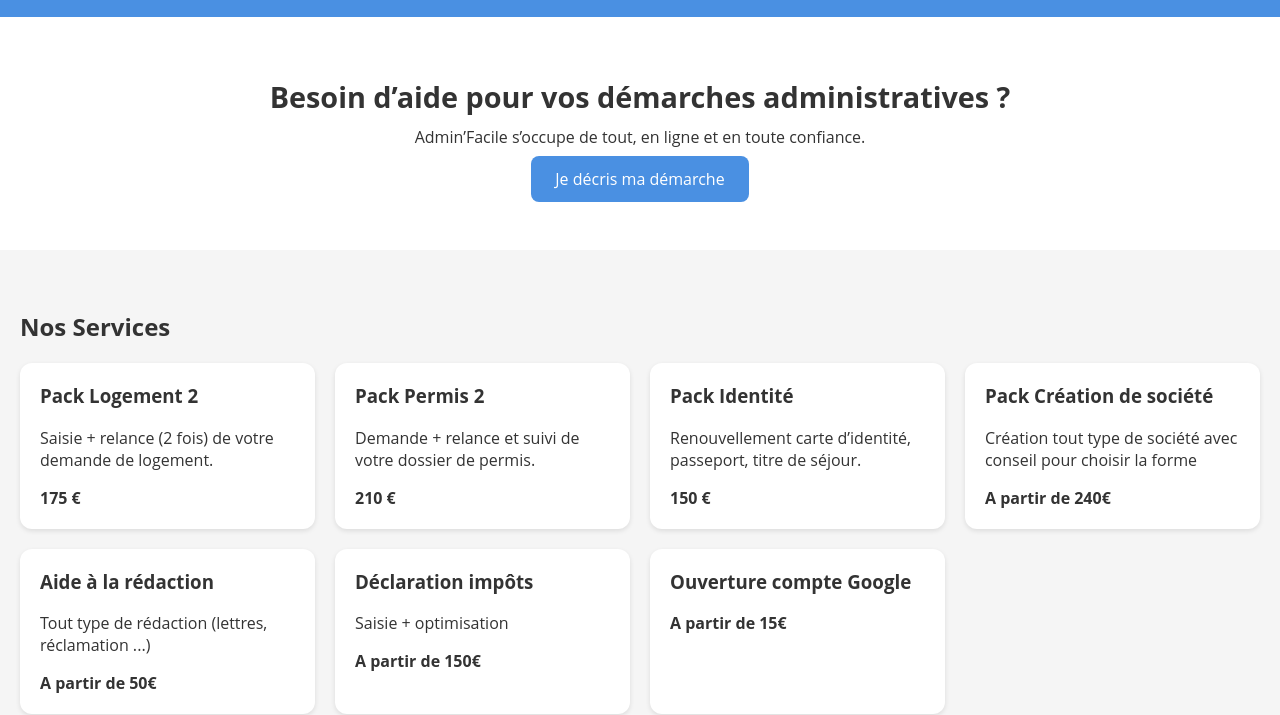
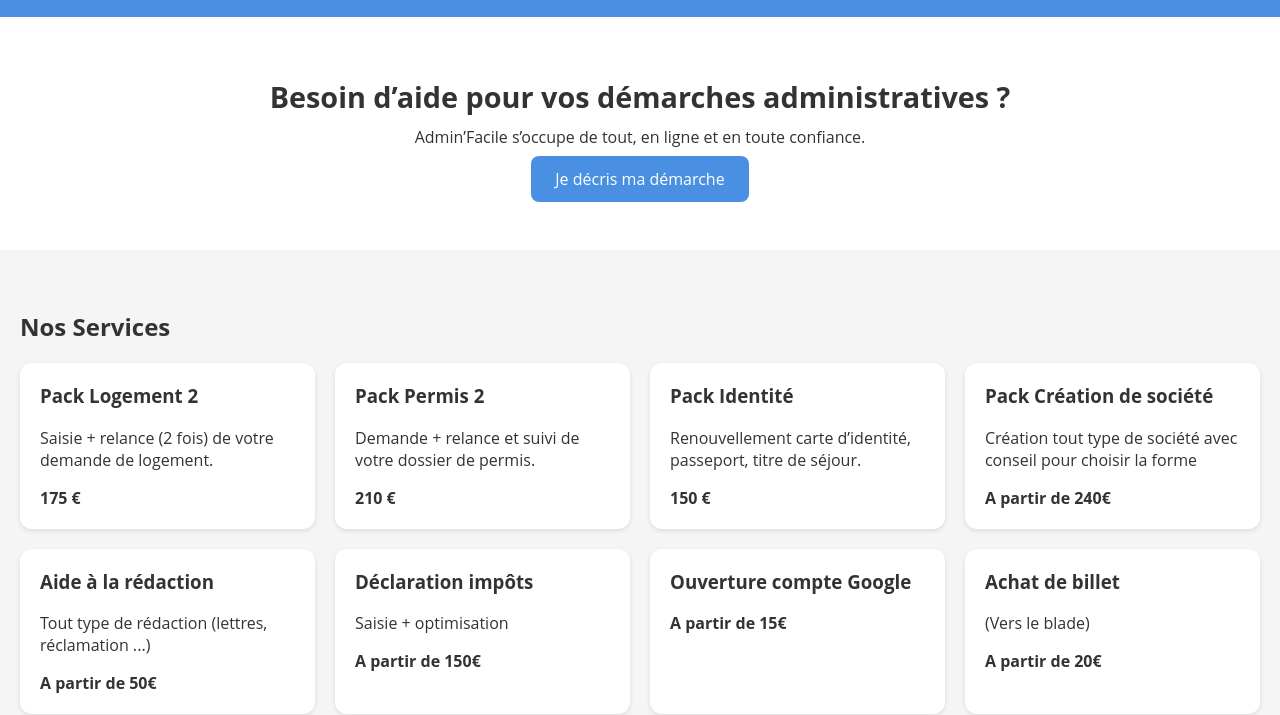
Before and after one commit to enima555/enima555.github.io, a plain HTML site: page AdminFacile/index.html in a window 1280 px wide. Shown: the part 115-830 px from the top of the page. Drawn offline with Linux system fonts and the light colour scheme.

Commit message:
ajout service

```diff
--- a/AdminFacile/index.html
+++ b/AdminFacile/index.html
@@ -82,6 +82,11 @@
         <p>	</p>
         <strong>A partir de 15€</strong>
       </div>
+      <div class="card">
+        <h3>Achat de billet</h3>
+        <p>(Vers le blade)	</p>
+        <strong>A partir de 20€</strong>
+      </div>
     </div>
   </section>
 
```
